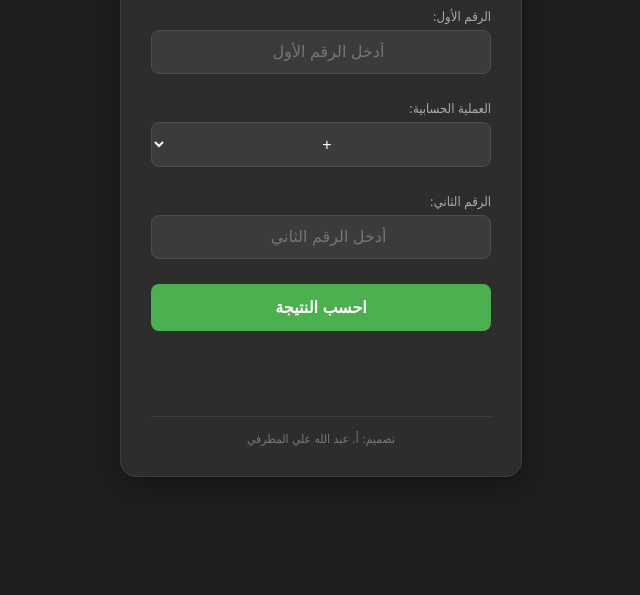
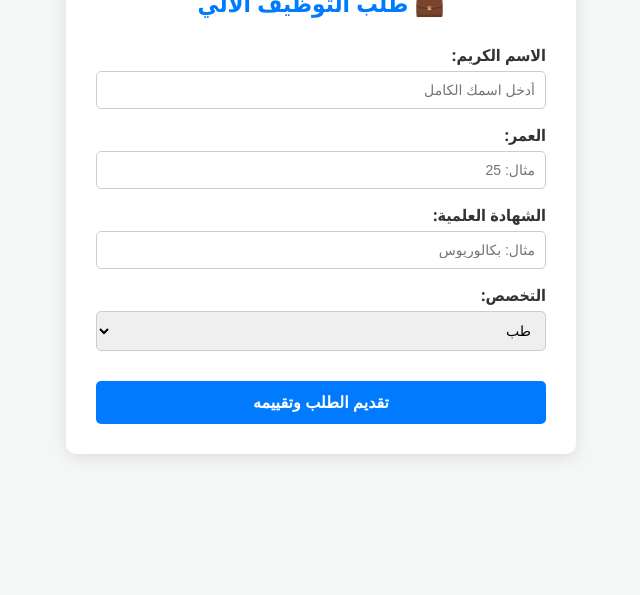
Before and after one commit to sendtome180-devplagah/abd, a plain HTML site: page index.html in a window 1280 px wide. Shown: the part 205-800 px from the top of the page, without its empty margins (319-959 px from the left). Drawn offline with Linux system fonts and the light colour scheme.

Commit message:
Add files via upload

```diff
--- a/index.html
+++ b/index.html
@@ -3,140 +3,166 @@
 <head>
     <meta charset="UTF-8">
     <meta name="viewport" content="width=device-width, initial-scale=1.0">
-    <title>الآلة الحاسبة الذكية</title>
+    <title>نظام التقديم على الوظيفة المطور</title>
     <style>
-        /* تنسيق الخلفية العامة للموقع بالوضع الداكن العصري */
         body {
-            font-family: 'Tahoma', 'Arial', sans-serif;
-            background-color: #1e1e1e;
+            font-family: 'Segoe UI', Tahoma, Geneva, Verdana, sans-serif;
+            background-color: #f4f7f6;
+            color: #333;
             display: flex;
             justify-content: center;
             align-items: center;
             height: 100vh;
             margin: 0;
         }
-        /* تنسيق هيكل الآلة الحاسبة (لوحة التصميم) */
-        .calculator {
-            background: #2d2d2d;
+        .container {
+            background-color: #ffffff;
             padding: 30px;
-            border-radius: 16px;
-            box-shadow: 0 8px 24px rgba(0,0,0,0.3);
-            width: 340px;
+            border-radius: 10px;
+            box-shadow: 0 4px 15px rgba(0,0,0,0.1);
+            width: 100%;
+            max-width: 450px;
+        }
+        h2 {
             text-align: center;
-            border: 1px solid #3d3d3d;
+            color: #007BFF;
+            margin-bottom: 25px;
         }
-        h2 { color: #ffffff; margin-bottom: 25px; font-size: 20px; font-weight: bold; }
-        label { display: block; margin: 12px 0 6px; font-size: 13px; color: #aaaaaa; text-align: right; }
-
-        /* تنسيق خانات الإدخال والقائمة المنسدلة بحواف دائرية */
-        input, select {
+        .form-group {
+            margin-bottom: 15px;
+        }
+        label {
+            display: block;
+            margin-bottom: 5px;
+            font-weight: bold;
+        }
+        input[type="text"], input[type="number"], select {
+            width: 100%;
+            padding: 10px;
+            border: 1px solid #ccc;
+            border-radius: 5px;
+            box-sizing: border-box;
+            font-size: 14px;
+        }
+        button {
             width: 100%;
             padding: 12px;
-            margin-bottom: 15px;
-            background-color: #3b3b3b;
-            border: 1px solid #4d4d4d;
-            border-radius: 8px;
-            box-sizing: border-box;
-            text-align: center;
-            font-size: 16px;
-            color: white;
-            outline: none;
-        }
-        input:focus { border-color: #4CAF50; }
-
-        /* تنسيق زر الحساب التفاعلي بحوافه الناعمة */
-        button {
-            width: 100%;
-            padding: 14px;
-            background-color: #4CAF50;
+            background-color: #007BFF;
             color: white;
             border: none;
-            border-radius: 8px;
+            border-radius: 5px;
             font-size: 16px;
             font-weight: bold;
             cursor: pointer;
-            transition: background-color 0.3s;
-            margin-top: 10px;
+            transition: background 0.3s;
+            margin-top: 15px;
         }
-        button:hover { background-color: #45a049; }
-
-        /* تنسيق النتيجة لتبدو مميزة وزرقاء واضحة */
-        .result { margin-top: 25px; font-size: 20px; font-weight: bold; color: #1E90FF; min-height: 30px; }
-
-        /* حقوق التصميم في الأسفل */
-        .credits {
-            margin-top: 30px;
-            font-size: 12px;
-            color: #777777;
-            border-top: 1px solid #3d3d3d;
-            padding-top: 15px;
+        button:hover {
+            background-color: #0056b3;
+        }
+        .alert {
+            padding: 15px;
+            margin-top: 20px;
+            border-radius: 5px;
+            font-weight: bold;
+            text-align: center;
+            display: none; /* مخفي افتراضياً ويظهر عند النتيجة */
+        }
+        .success {
+            background-color: #d4edda;
+            color: #155724;
+            border: 1px solid #c3e6cb;
+        }
+        .error {
+            background-color: #f8d7da;
+            color: #721c24;
+            border: 1px solid #f5c6cb;
         }
     </style>
 </head>
 <body>
 
-    <div class="calculator">
-        <h2>=== الآلة الحاسبة الذكية ===</h2>
+<div class="container">
+    <h2>💼 طلب التوظيف الآلي</h2>
 
-        <label>الرقم الأول:</label>
-        <input type="number" id="num1" placeholder="أدخل الرقم الأول">
+    <form id="jobForm" onsubmit="evaluateApplication(event)">
+        <div class="form-group">
+            <label>الاسم الكريم:</label>
+            <input type="text" id="name" required placeholder="أدخل اسمك الكامل">
+        </div>
 
-        <label>العملية الحسابية:</label>
-        <select id="operation">
-            <option value="+">+</option>
-            <option value="-">-</option>
-            <option value="*">×</option>
-            <option value="/">÷</option>
+        <div class="form-group">
+            <label>العمر:</label>
+            <input type="number" id="age" required placeholder="مثال: 25">
+        </div>
+
+        <div class="form-group">
+            <label>الشهادة العلمية:</label>
+            <input type="text" id="degree" required placeholder="مثال: بكالوريوس">
+        </div>
+
+        <div class="form-group">
+            <label>التخصص:</label>
+            <select id="specialty">
+                <option value="طب">طب</option>
+                <option value="هندسة">هندسة</option>
+                <option value="صيدلة">صيدلة</option>
+                <option value="تخصص آخر">تخصص آخر</option>
             </select>
+        </div>
 
-        <label>الرقم الثاني:</label>
-        <input type="number" id="num2" placeholder="أدخل الرقم الثاني">
+        <button type="submit">تقديم الطلب وتقييمه</button>
+    </form>
 
-        <button onclick="calculate()">احسب النتيجة</button>
-
-        <div class="result" id="lbl_result"></div>
-
-        <div class="credits">تصميم: أ. عبد الله علي المطرفي</div>
+    <div id="resultAlert" class="alert"></div>
 </div>
 
 <script>
-        function calculate() {
-            // جلب القيم من واجهة الـ HTML
-            let num1Input = document.getElementById("num1").value;
-            let num2Input = document.getElementById("num2").value;
-            let operation = document.getElementById("operation").value;
-            let resultDiv = document.getElementById("lbl_result");
+function evaluateApplication(event) {
+    // منع الصفحة من إعادة التحميل وتفريغ الحقول
+    event.preventDefault();
 
-            // التحقق من المدخلات الفراغية
-            if (num1Input === "" || num2Input === "") {
-                resultDiv.style.color = "#ff4444";
-                resultDiv.innerText = "تنبيه: الرجاء إدخال الأرقام أولاً";
+    // جلب القيم من العناصر
+    let name = document.getElementById('name').value.trim();
+    let ageRaw = document.getElementById('age').value.trim();
+    let degree = document.getElementById('degree').value.trim();
+    let specialty = document.getElementById('specialty').value;
+    let resultAlert = document.getElementById('resultAlert');
+
+    if (!name) name = "أيها المتقدم";
+
+    let age = parseInt(ageRaw);
+    if (isNaN(age)) {
+        resultAlert.className = "alert error";
+        resultAlert.innerText = "خطأ: الرجاء إدخال العمر كأرقام فقط.";
+        resultAlert.style.display = "block";
         return;
     }
 
-            let num1 = parseFloat(num1Input);
-            let num2 = parseFloat(num2Input);
-            let result;
-            let opSign;
+    // الشروط المدمجة
+    let acceptedSpecialties = ["طب", "هندسة", "صيدلة"];
+    let ageInvalid = age > 30;
+    let specialtyInvalid = !acceptedSpecialties.includes(specialty);
 
-            // إجراء العمليات الحسابية
-            if (operation === "+") { result = num1 + num2; opSign = "+"; }
-            else if (operation === "-") { result = num1 - num2; opSign = "-"; }
-            else if (operation === "*") { result = num1 * num2; opSign = "×"; }
-            else if (operation === "/") {
-                if (num2 === 0) {
-                    resultDiv.style.color = "#ff4444";
-                    resultDiv.innerText = "خطأ: لا يمكن القسمة على صفر!";
-                    return;
+    // فحص الشروط وعرض النتيجة دون تفريغ الحقول
+    if (!ageInvalid && !specialtyInvalid) {
+        resultAlert.className = "alert success";
+        resultAlert.innerText = `🎉 أهلاً بك يا ${name}، سيتم الاتصال بك لتحديد موعد المقابلة لشهادة (${degree}) في تخصص (${specialty}).`;
+    } else {
+        resultAlert.className = "alert error";
+        if (ageInvalid && specialty_invalid) {
+            resultAlert.innerText = `❌ عذراً يا ${name}، لا نستطيع توظيفك لأن عمرك تجاوز 30 سنة، والتخصص المطلوب غير متوفر حالياً.`;
+        } else if (ageInvalid) {
+            resultAlert.innerText = `❌ عذراً يا ${name}، لا نستطيع توظيفك لأن عمرك تجاوز 30 سنة.`;
+        } else {
+            resultAlert.innerText = `❌ عذراً يا ${name}، لا نستطيع توظيفك لأن تخصص (${specialty}) غير مطلوب حالياً، نحن نقبل فقط تخصصات (طب، هندسة، صيدلة).`;
         }
-                result = num1 / num2;
-                opSign = "÷";
     }
 
-            // عرض النتيجة بالتنسيق والخط الأزرق الجميل
-            resultDiv.style.color = "#1E90FF";
-            resultDiv.innerText = num1 + " " + opSign + " " + num2 + " = " + result;
+    // إظهار صندوق النتيجة للمستخدم
+    resultAlert.style.display = "block";
 }
 </script>
+
 </body>
 </html>
```
Lines whose indentation alone changed are shown as unchanged.
